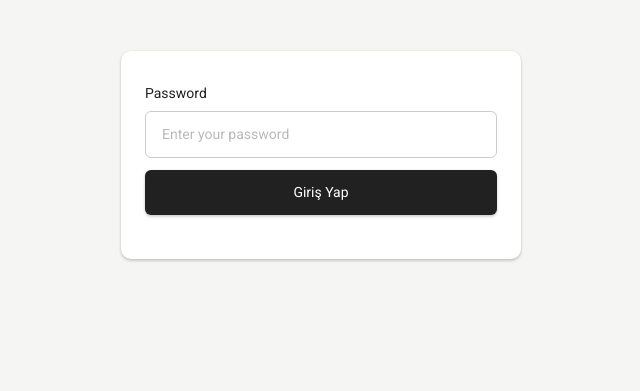
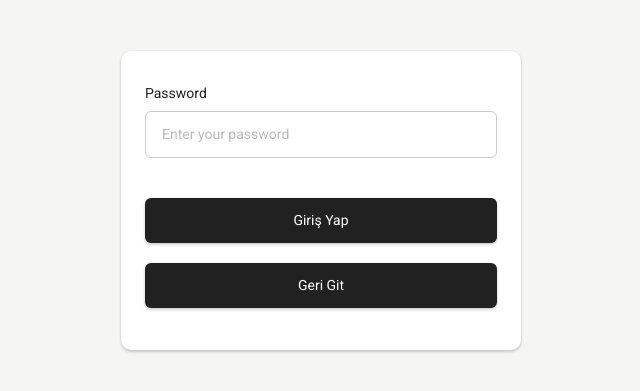
Before and after one commit to begumirci/vista-coffe, a React (Vite) app: page /record in a window 1280 px wide. Shown: the part 149-540 px from the top of the page, without its empty margins (319-959 px from the left). Built offline with nearby package versions, Linux system fonts and the light colour scheme.

Commit message:
değişiklik oldu

```diff
--- a/src/Records.jsx
+++ b/src/Records.jsx
@@ -1,6 +1,7 @@
 import { useContext, useEffect, useState } from 'react';
 import { contextData } from './Context';
 import DeleteAll from './DeleteAll';
+import { Link } from 'react-router-dom';
 
 export default function Records() {
   const {
@@ -97,6 +98,10 @@ export default function Records() {
             >
               Giriş Yap
             </button>
+
+            <Link to='/' className='back'>
+              Geri Git
+            </Link>
           </form>
         </div>
       )}
--- a/src/index.css
+++ b/src/index.css
@@ -483,6 +483,7 @@ button:focus {
   display: flex;
   flex-direction: column;
   gap: 2px;
+  margin-bottom: 30px;
 }
 
 .form-container .form-group label {
@@ -507,11 +508,11 @@ button:focus {
   border-color: #1778f2;
 }
 
-.form-container .form-submit-btn {
+.form-container .form-submit-btn,
+.back {
   display: flex;
   justify-content: center;
   align-items: center;
-  font-family: inherit;
   color: #fff;
   background-color: #212121;
   border: none;
@@ -519,13 +520,14 @@ button:focus {
   padding: 12px 16px;
   font-size: inherit;
   gap: 8px;
-  margin: 12px 0;
+  margin: 10px 0;
   cursor: pointer;
   border-radius: 6px;
   box-shadow: 0px 0px 3px rgba(0, 0, 0, 0.084), 0px 2px 3px rgba(0, 0, 0, 0.168);
 }
 
-.form-container .form-submit-btn:hover {
+.form-container .form-submit-btn:hover,
+.form-container .back:hover {
   background-color: #313131;
 }
 
```
